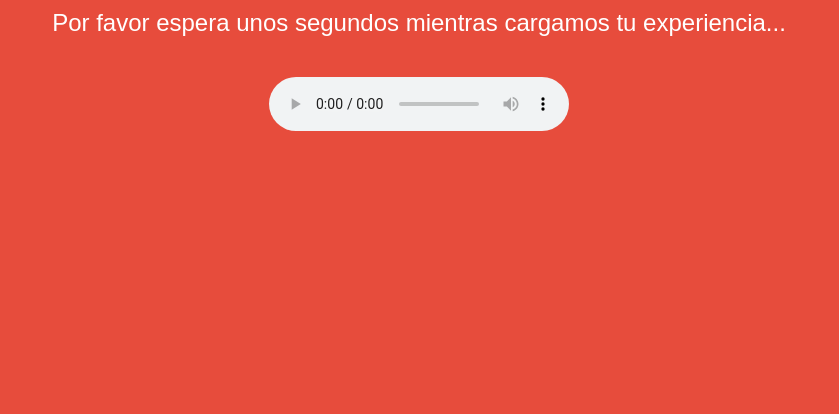
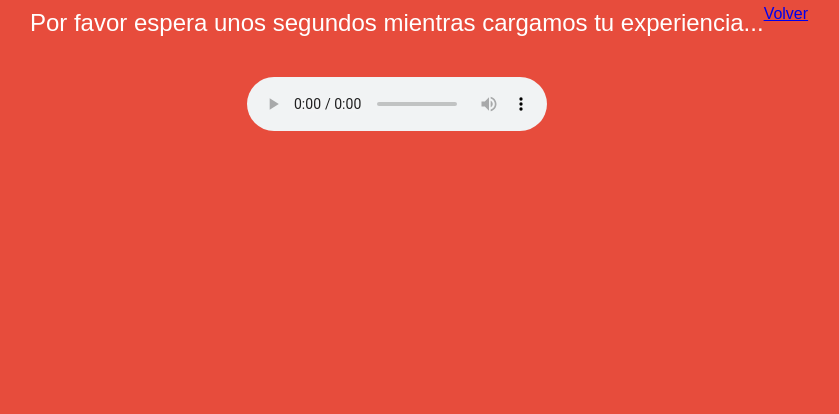
Before and after one commit to fili-code/salastar, a plain HTML site: page index.html in a window 1280 px wide. Shown: the part 386-800 px from the top of the page, without its empty margins (221-1060 px from the left). Drawn offline with Linux system fonts and the light colour scheme.

Commit message:
Update index.html

```diff
--- a/index.html
+++ b/index.html
@@ -45,5 +45,6 @@
         <source src="music.mp3" type="audio/mpeg">
     </audio>
   </div>
+  <a href="https://fili-code.github.io/proyecto/">Volver<a>
 </body>
 </html>
```
